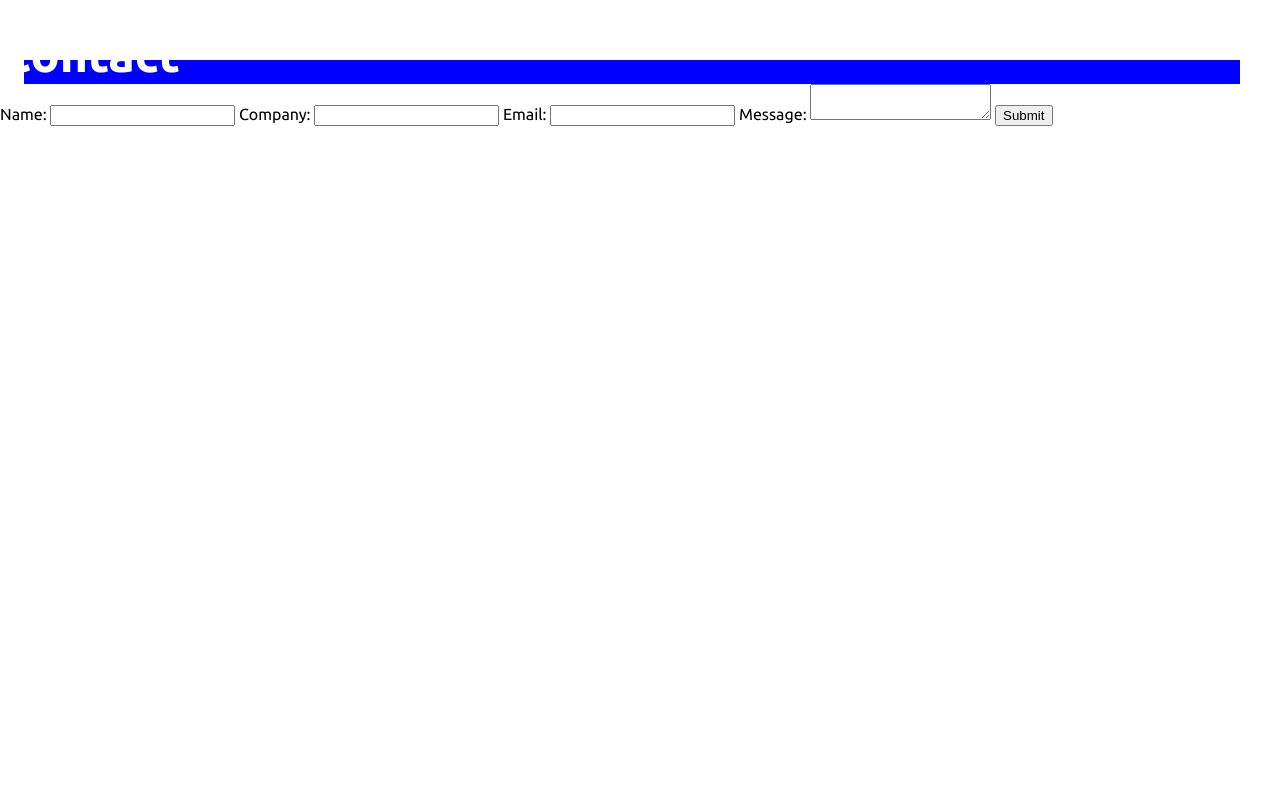
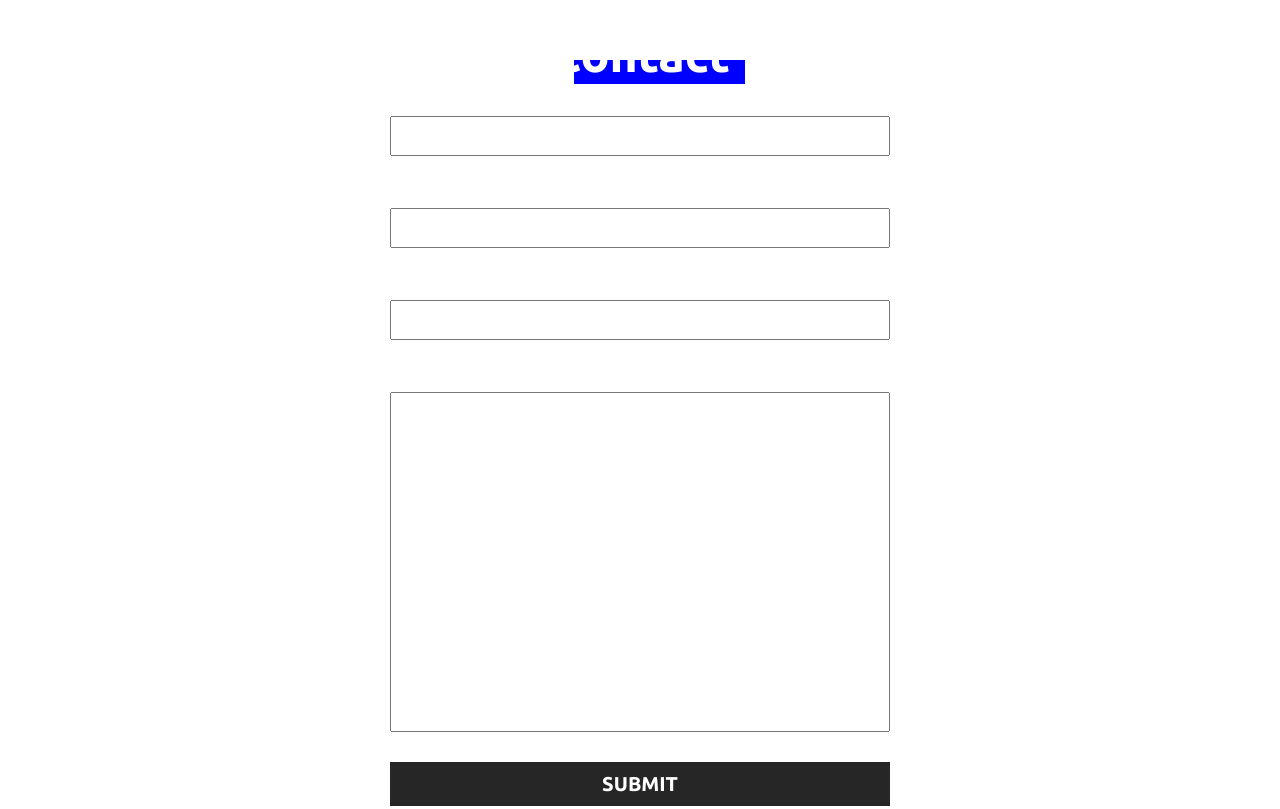
Before and after one commit to matt-pickle/portfolio, a website: page client/index.html in a window 1280 px wide. Shown: the part 2424-3233 px from the top of the page. Before the commit the page ends 2552 px from the top, so only its background shows below. Drawn offline with Linux system fonts and the light colour scheme.

Commit message:
Add contact form

```diff
--- a/client/index.html
+++ b/client/index.html
@@ -79,14 +79,14 @@
         <h1 class="section-title">Contact</h1>
         <form action="/contact" id="contact-form" method="post" role="form">
           <label for="name" class="label">Name:</label>
-          <input type="text" id="name" name="name">
+          <input type="text" class="contact-input" id="name" name="name">
           <label for="company" class="label">Company:</label>
-          <input type="text" id="company" name="company">
+          <input type="text" class="contact-input" id="company" name="company">
           <label for="email" class="label">Email:</label>
-          <input type="text" id="email" name="email">
+          <input type="text" class="contact-input" id="email" name="email">
           <label for="message" class="label">Message:</label>
           <textarea id="message" name="message"></textarea>
-          <button type="submit">Submit</button>
+          <button type="submit" class="submit">SUBMIT</button>
         </form>
       </section>
     </main>
--- a/client/styles.css
+++ b/client/styles.css
@@ -15,7 +15,8 @@ main {
   grid-template-areas:
     "home"
     "projects"
-    "skills";
+    "skills"
+    "contact";
 }
 
 img {
@@ -391,3 +392,61 @@ nav a {
     grid-template-columns: auto;
   }
 }
+
+/* CONTACT SECTION */
+
+#contact {
+  grid-area: contact;
+  display: grid;
+  grid-template-rows: min-content 1fr;
+  justify-items: center;
+  min-height: 100vh;
+}
+
+#contact-form {
+  align-self: center;
+  display: grid;
+  width: 90%;
+}
+
+.label {
+  color: white;
+  font-size: 1.25rem;
+}
+
+.contact-input {
+  height: 2em;
+  font-size: 1.25rem;
+  margin-bottom: 1em;
+}
+
+#message {
+  resize: none;
+  height: 17em;
+  font-size: 1.25rem;
+  margin-bottom: 1.5em;
+}
+
+.submit {
+  background: rgba(0,0,0,85%);
+  color: white;
+  border: none;
+  font-family: inherit;
+  font-size: 1.25rem;
+  font-weight: 700;
+  padding: .5em;
+  margin-bottom: 1em;
+  transition: background-color 200ms;
+  cursor: pointer;
+}
+
+.submit:hover,
+.submit:active {
+  background-color: blue;
+}
+
+@media (min-width: 550px) {
+  #contact-form {
+    width: 500px;
+  }
+}
```
